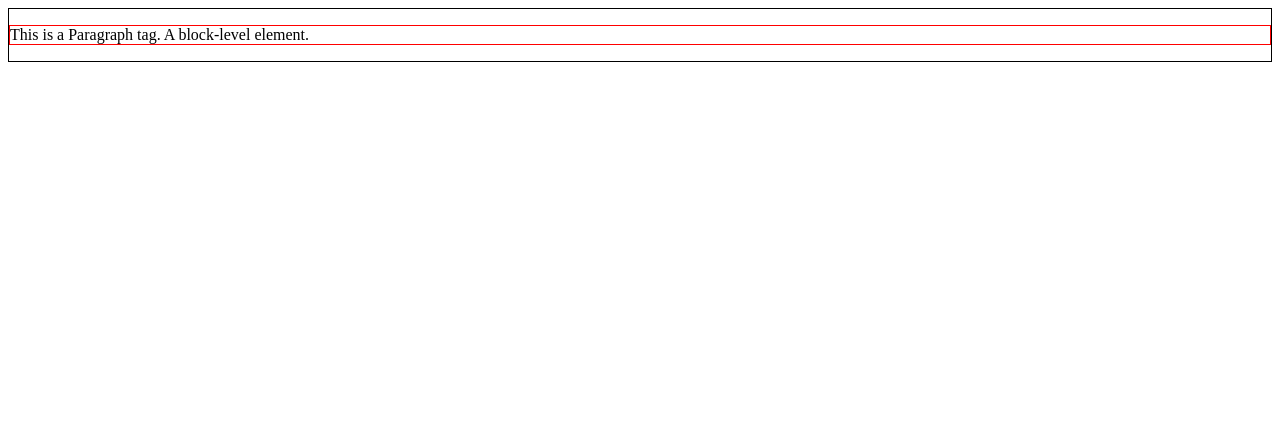
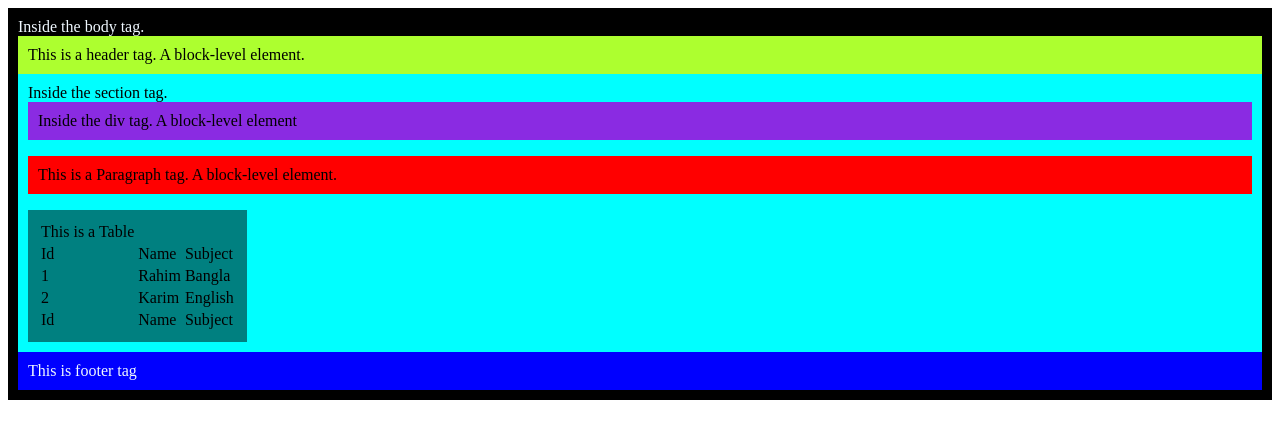
Before and after one commit to zeinexhub/html-A2Z, a plain HTML site: page index.html in a window 1280 px wide. Drawn offline with Linux system fonts and the light colour scheme.

Commit message:
visual representation

```diff
--- a/index.html
+++ b/index.html
@@ -7,17 +7,96 @@
     <title>Document</title>
 </head>
 <style>
+    html {
+        background-color: white;
+        color: aliceblue;
+    }
+
     body {
-        border: 1px solid black;
+        padding: 10px;
+        background-color: black;
     }
 
     p {
-        border: 1px solid red;
+        padding: 10px;
+        background-color: red;
+    }
+
+    table {
+        padding: 10px;
+        background-color: teal;
+    }
+
+    div {
+        padding: 10px;
+        background-color: blueviolet;
+    }
+
+    header {
+        padding: 10px;
+        background-color: greenyellow;
+        color: black;
+    }
+
+    section {
+        padding: 10px;
+        background-color: aqua;
+        color: black;
+    }
+
+    footer {
+        padding: 10px;
+        background-color: blue;
     }
 </style>
 
 <body>
-    <p>This is a Paragraph tag. A block-level element.</p>
+    Inside the body tag.
+    <header>
+        This is a header tag. A block-level element.
+    </header>
+    <section>
+        Inside the section tag.
+        <div>
+            Inside the div tag. A block-level element
+        </div>
+        <p>This is a Paragraph tag. A block-level element.</p>
+        <table>
+            <thead>
+                <tr>
+                    <td>This is a Table</td>
+                </tr>
+                <tr>
+                    <td>Id</td>
+                    <td>Name</td>
+                    <td>Subject</td>
+                </tr>
+            </thead>
+            <tbody>
+
+                <tr>
+                    <td>1</td>
+                    <td>Rahim</td>
+                    <td>Bangla</td>
+                </tr>
+                <tr>
+                    <td>2</td>
+                    <td>Karim</td>
+                    <td>English</td>
+                </tr>
+            </tbody>
+            <tfoot>
+                <tr>
+                    <td>Id</td>
+                    <td>Name</td>
+                    <td>Subject</td>
+                </tr>
+            </tfoot>
+        </table>
+    </section>
+    <footer>
+        This is footer tag
+    </footer>
 </body>
 
 </html>
```
